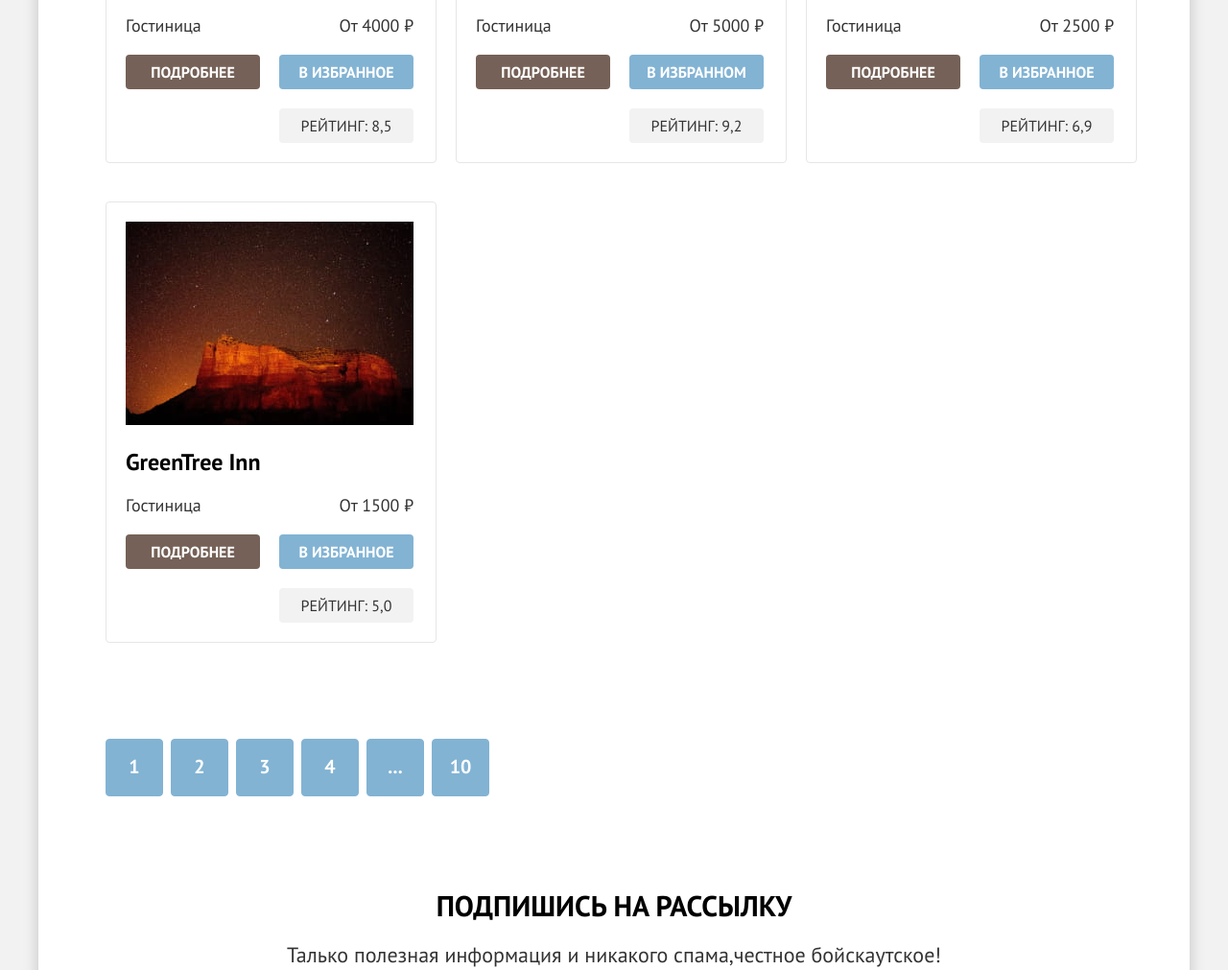
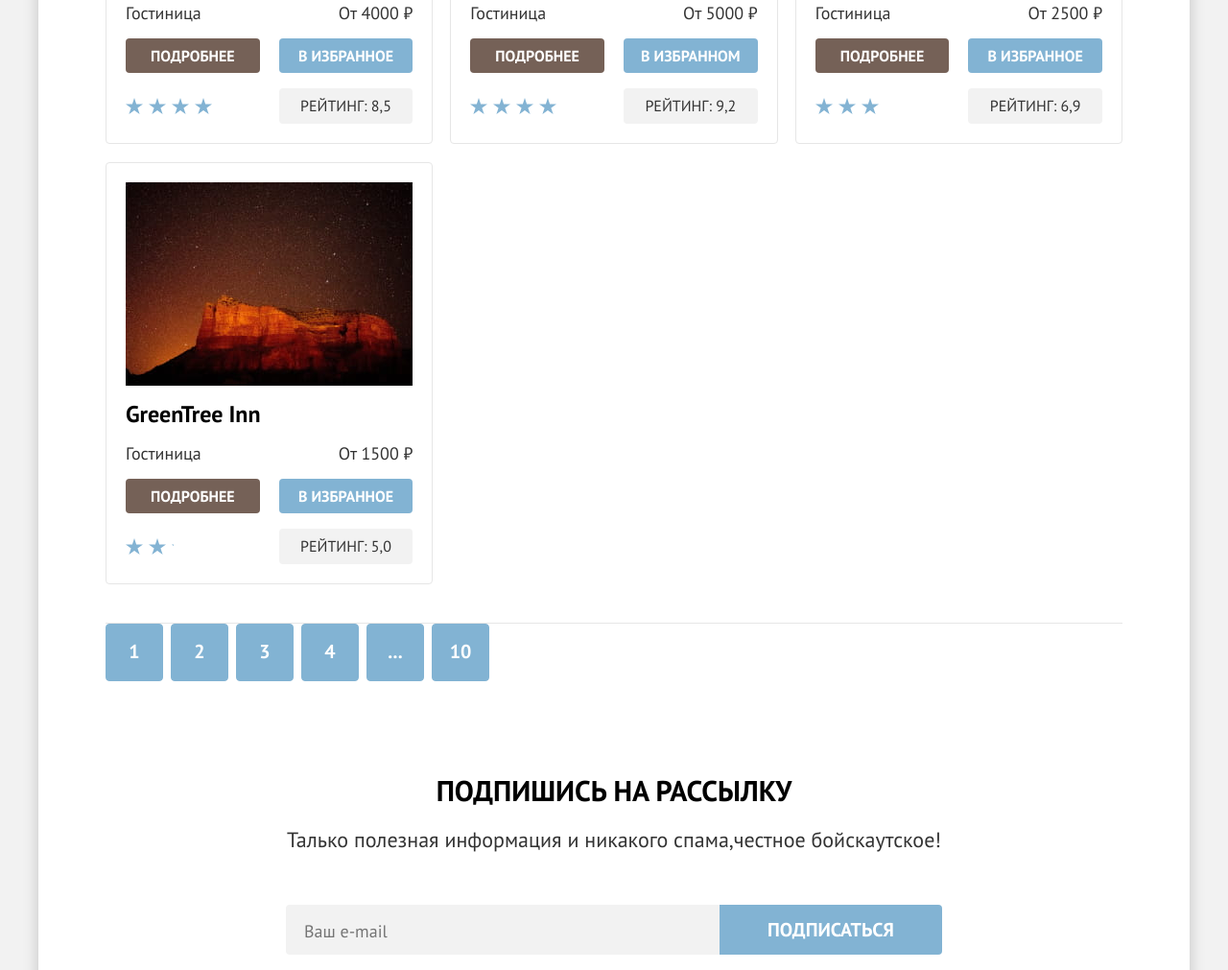
Before and after one commit to htmlacademy-htmlcss/2120291-sedona-36, a plain HTML site: page 6/catalog.html in a window 1280 px wide. Shown: the part 857-1868 px from the top of the page at 96% size. Drawn offline with Linux system fonts and the light colour scheme.

Commit message:
:heavy_check_mark: Сборка #6

```diff
--- a/6/catalog.html
+++ b/6/catalog.html
@@ -125,7 +125,6 @@
       </section>
       <section class="hotels">
         <ul class="hotels-list list-reset">
-
           <li class="hotels-item">
             <a class="hotels-img" href="#">
               <img src="images/catalog/hotel-1.jpg" alt="Amara Resort & Spa" width="300" height="212">
@@ -133,14 +132,12 @@
             <a class="hotels-link" href="#">
               <h2 class="hotels-card-title">Amara Resort &amp; Spa</h2>
             </a>
-            <div class="hotel-card">
             <span class="hotels-text">Гостиница</span>
-              <span class="hotels-text hotel-price">От 4000 ₽</span>
+            <span class="hotels-text">От 4000 ₽</span>
             <a class="button button-dark hotels-button hotels-button-more" href="#">Подробнее</a>
             <button class="button button-light hotels-button hotels-favotites" type="button">в избранное</button>
             <span class="hotels-rating-star hotels-rating-star-4" aria-label="4 звезды"></span>
             <span class="hotels-rating-text">Рейтинг: 8,5</span>
-            </div>
           </li>
           <li class="hotels-item">
             <a class="hotels-img" href="#">
@@ -149,14 +146,13 @@
             <a class="hotels-link" href="#">
               <h2 class="hotels-card-title">Villas at Poco Diablo</h2>
             </a>
-            <div class="hotel-card">
             <span class="hotels-text">Гостиница</span>
-              <span class="hotels-text hotel-price">От 5000 ₽</span>
+            <span class="hotels-text ">От 5000 ₽</span>
             <a class="button button-dark hotels-button hotels-button-more" href="#">Подробнее</a>
             <button class="button button-light hotels-button hotels-favotites hotels-favotites-active" type="button">в избранном</button>
             <span class="hotels-rating-star hotels-rating-star-4" aria-label="4 звезды"></span>
             <span class="hotels-rating-text">Рейтинг: 9,2</span>
-            </div>
+
           </li>
           <li class="hotels-item">
             <a class="hotels-img" href="#">
@@ -165,14 +161,14 @@
             <a class="hotels-link" href="#">
               <h2 class="hotels-card-title">Desert Quail Inn</h2>
             </a>
-            <div class="hotel-card">
+
             <span class="hotels-text">Гостиница</span>
-              <span class="hotels-text hotel-price">От 2500 ₽</span>
+            <span class="hotels-text ">От 2500 ₽</span>
             <a class="button button-dark hotels-button hotels-button-more" href="#">Подробнее</a>
             <button class="button button-light hotels-button hotels-favotites" type="button">в избранное</button>
             <span class="hotels-rating-star hotels-rating-star-3" aria-label="3 звезды"></span>
             <span class="hotels-rating-text">Рейтинг: 6,9</span>
-            </div>
+
           </li>
           <li class="hotels-item">
             <a class="hotels-img" href="#">
@@ -181,14 +177,14 @@
             <a class="hotels-link" href="#">
               <h2 class="hotels-card-title">GreenTree Inn</h2>
             </a>
-            <div class="hotel-card">
+
             <span class="hotels-text">Гостиница</span>
-              <span class="hotels-text hotel-price">От 1500 ₽</span>
+            <span class="hotels-text ">От 1500 ₽</span>
             <a class="button button-dark hotels-button hotels-button-more" href="#">Подробнее</a>
             <button class="button button-light hotels-button hotels-favotites" type="button">в избранное</button>
             <span class="hotels-rating-star hotels-rating-star-2" aria-label="2 звезды"></span>
             <span class="hotels-rating-text">Рейтинг: 5,0</span>
-            </div>
+
           </li>
         </ul>
         <ul class="pagination list-reset">
--- a/6/styles/style.css
+++ b/6/styles/style.css
@@ -220,14 +220,6 @@ img {
   flex-wrap: wrap;
 }
 
-.advantages-list-recommendations .advantages-item {
-  background-color: rgba(131, 179, 211, 0.12);
-}
-
-.advantages-list-recommendations .advantages-item:nth-child(2n) {
-  background-color: #ffffff;
-}
-
 .advantages-item {
   background-color: rgba(131, 179, 211, 0.2);
 }
@@ -248,6 +240,12 @@ img {
   width: 400px;
   min-height: 385px;
   padding: 113px 85px 30px;
+
+  text-align: center;
+}
+
+.advantages-item-full .advantages-content {
+  padding-top: 103px;
 }
 
 .advantages-title {
@@ -257,11 +255,28 @@ img {
   text-transform: uppercase;
 }
 
+.advantages-title::after {
+  content: "";
+  position: absolute;
+  bottom: 0;
+  left: 50%;
+
+  width: 60px;
+  height: 2px;
+
+  background-color: rgba(0, 0, 0, 0.3);
+  transform: translateX(-50%);
+}
+
 .advantages-text {
   font-size: 18px;
   line-height: 21px;
   text-align: center;
   color: #333333;
+}
+
+.advantages-item-full .advantages-text {
+  color: #ffffff;
 }
 
 .advantages-image img {
@@ -270,13 +285,53 @@ img {
   height: 100%;
 }
 
-.advantages-item-full .advantages-title,
-.advantages-item-full .advantages-text {
-  color: #ffffff;
+.advantages-item-full:last-child .advantages-image {
+  order: -1;
+}
+
+.advantages-list-recommendations .advantages-item {
+  background-color: rgba(131, 179, 211, 0.12);
+}
+
+.advantages-list-recommendations .advantages-item:nth-child(2n) {
+  background-color: #ffffff;
+}
+
+.advantages-list-recommendations .advantages-content {
+  padding-top: 183px;
+
+  background-repeat: no-repeat;
+  background-position: center 78px;
+}
+
+.advantages-content-home {
+  background-image: url("../images/svg/home.svg");
+}
+
+.advantages-content-food {
+  background-image: url("../images/svg/food.svg");
+}
+
+.advantages-content-souvenirs {
+  background-image: url("../images/svg/souvenir.svg");
+}
+
+.advantages-list-recommendations .advantages-title::after {
+  display: none;
+}
+
+.advantages-list-recommendations .advantages-title {
+  margin-bottom: 29px;
+  padding-bottom: 0;
 }
 
 .search-button {
+  display: block;
   width: 376px;
+  margin: 0 auto;
+
+  font-size: 20px;
+  line-height: 36px;
 }
 
 .search {
@@ -412,35 +467,52 @@ img {
 
 .hotels-list {
   display: grid;
-  padding-bottom: 80px;
+  padding-bottom: 40px;
 
-  gap: 20px;
-  grid-template-columns: repeat(3, 345px);
+  border-bottom: 1px solid#e6e6e6;
+
+  gap: 19px 18px;
+  grid-template-columns: repeat(3, 1fr);
 }
 
 .hotels-item {
-  margin-bottom: 20px;
+  display: grid;
   padding: 20px;
 
-  border: #e6e6e6 solid 1px;
+  border: 1px solid #e6e6e6;
   border-radius: 4px;
+
+  gap: 16px 20px;
+  grid-template-columns: repeat(2, 1fr);
+}
+
+.hotels-img {
+  display: block;
+  height: 212px;
+
+  grid-column: 1/-1;
+}
+
+hotels-img img {
+  display: block;
+  width: 100%;
+  height: 100%;
 }
 
 .hotels-link {
+  display: inline-block;
+
+  color: #000000;
   text-decoration: none;
-}
 
-.hotel-card {
-  display: grid;
-
-  gap: 20px;
-  grid-template-columns: 140px 140px;
+  grid-column: 1 / -1;
 }
 
 .hotels-card-title {
+  margin: 0;
+
   font-size: 24px;
   line-height: 28px;
-  color: #000000;
 }
 
 .hotels-text {
@@ -449,10 +521,34 @@ img {
   color: #333333;
 }
 
+.hotels-text + .hotels-text {
+  text-align: right;
+}
+
+.hotels-rating-star {
+  display: block;
+  height: 37px;
+
+  background-image: url(../images/svg/stars.svg);
+  background-repeat: no-repeat;
+  background-position: left center;
+}
+
+.hotels-rating-star-4 {
+  width: 90px;
+}
+
+.hotels-rating-star-3 {
+  width: 70px;
+}
+
+.hotels-rating-star-2 {
+  width: 50px;
+}
+
 .hotels-rating-text {
-  width: 140px;
-  height: 36px;
-  padding-top: 6px;
+  display: block;
+  padding: 8px;
 
   font-size: 16px;
   line-height: 20px;
@@ -461,12 +557,7 @@ img {
   text-transform: uppercase;
 
   background-color: #f2f2f2;
-  border: 2px solid #f2f2f2;
   border-radius: 4px;
-}
-
-.hotel-price {
-  text-align: right;
 }
 
 .pagination {
@@ -536,7 +627,34 @@ img {
   grid-template-columns: 1fr 232px;
 }
 
+.form-input {
+  width: 100%;
+  height: 48px;
+  padding: 13px 17px 10px;
+
+  font-weight: 700;
+  font-size: 18px;
+  line-height: 24px;
+  font-family: "PT Sans", sans-serif;
+  color: #000000;
+
+  background-color: #f2f2f2;
+  border: 2px solid transparent;
+  border-radius: 4px;
+
+  appearance: none;
+}
+
+.form-input::-webkit-outer-spin-button,
+.form-input::-webkit-inner-spin-button {
+  appearance: none;
+}
+
 .subscribe-input {
+  height: 52px;
+
+  font-weight: 400;
+
   border-radius: 4px 0 0 4px;
 }
 
```
Lines whose indentation alone changed are shown as unchanged.
